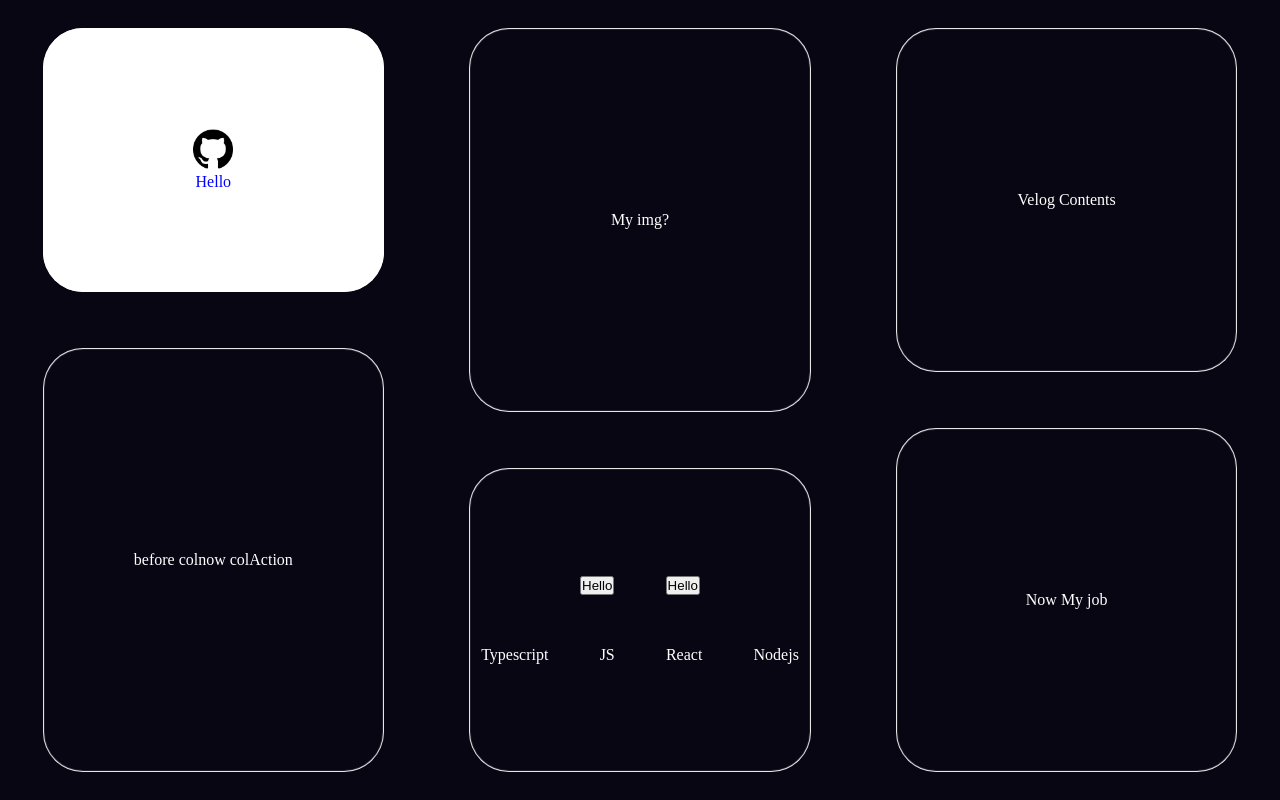
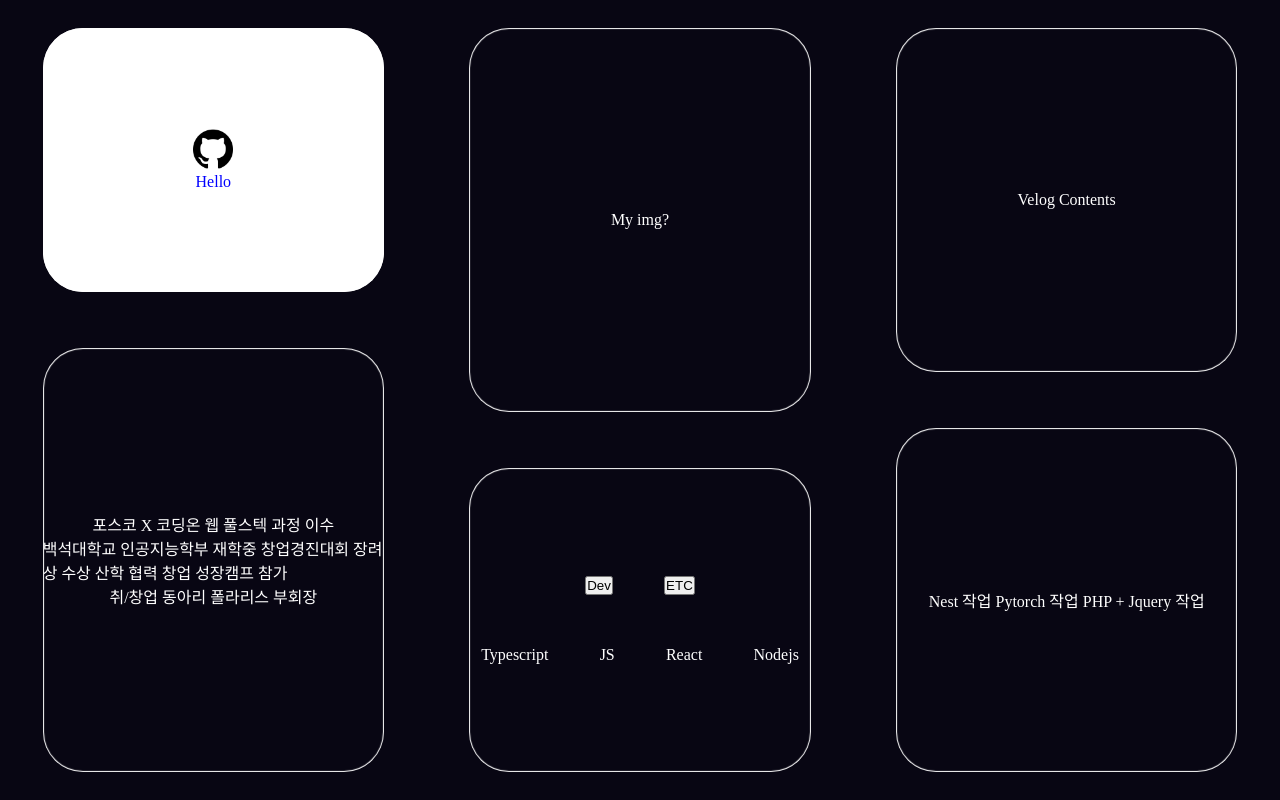
Before and after one commit to azure-B/Study_univ, a plain HTML site: page index.html in a window 1280 px wide. Drawn offline with Linux system fonts and the light colour scheme.

Commit message:
[Feat] 콘텐츠 추가

```diff
--- a/css/style.css
+++ b/css/style.css
@@ -57,9 +57,11 @@ ul > li {
     flex-direction: column;
 }
 
-.Code_Box {
+.Now {
     height: 53vh;
     width: 80%;
+
+    flex-direction: column;
 }
 
 .My_Int {
--- a/index.html
+++ b/index.html
@@ -24,18 +24,20 @@
 
             </div>
 
-            <div class="Code_Box Flex_Dis Border_Rad">
+            <div class="Now Flex_Dis Border_Rad">
 
                 <ul>
-                    before col
+                    포스코 X 코딩온 웹 풀스텍 과정 이수
                 </ul>
 
                 <ul>
-                    now col
+                    백석대학교 인공지능학부 재학중
+                    창업경진대회 장려상 수상
+                    산학 협력 창업 성장캠프 참가
                 </ul>
 
                 <ul>
-                    Action
+                    취/창업 동아리 폴라리스 부회장
                 </ul>
 
             </div>
@@ -52,10 +54,10 @@
 
                 <ul class="Lang_Button Flex_Dis">
                     <li>
-                        <button>Hello</button>
+                        <button>Dev</button>
                     </li>
                     <li>
-                        <button>Hello</button>
+                        <button>ETC</button>
                     </li>
                 </ul>
 
@@ -81,7 +83,11 @@
                 Velog Contents
             </div>
             <div class="My_Job Flex_Dis Border_Rad">
-                Now My job
+                Nest 작업
+
+                Pytorch 작업
+
+                PHP + Jquery 작업
             </div>
         </div>
 
```
